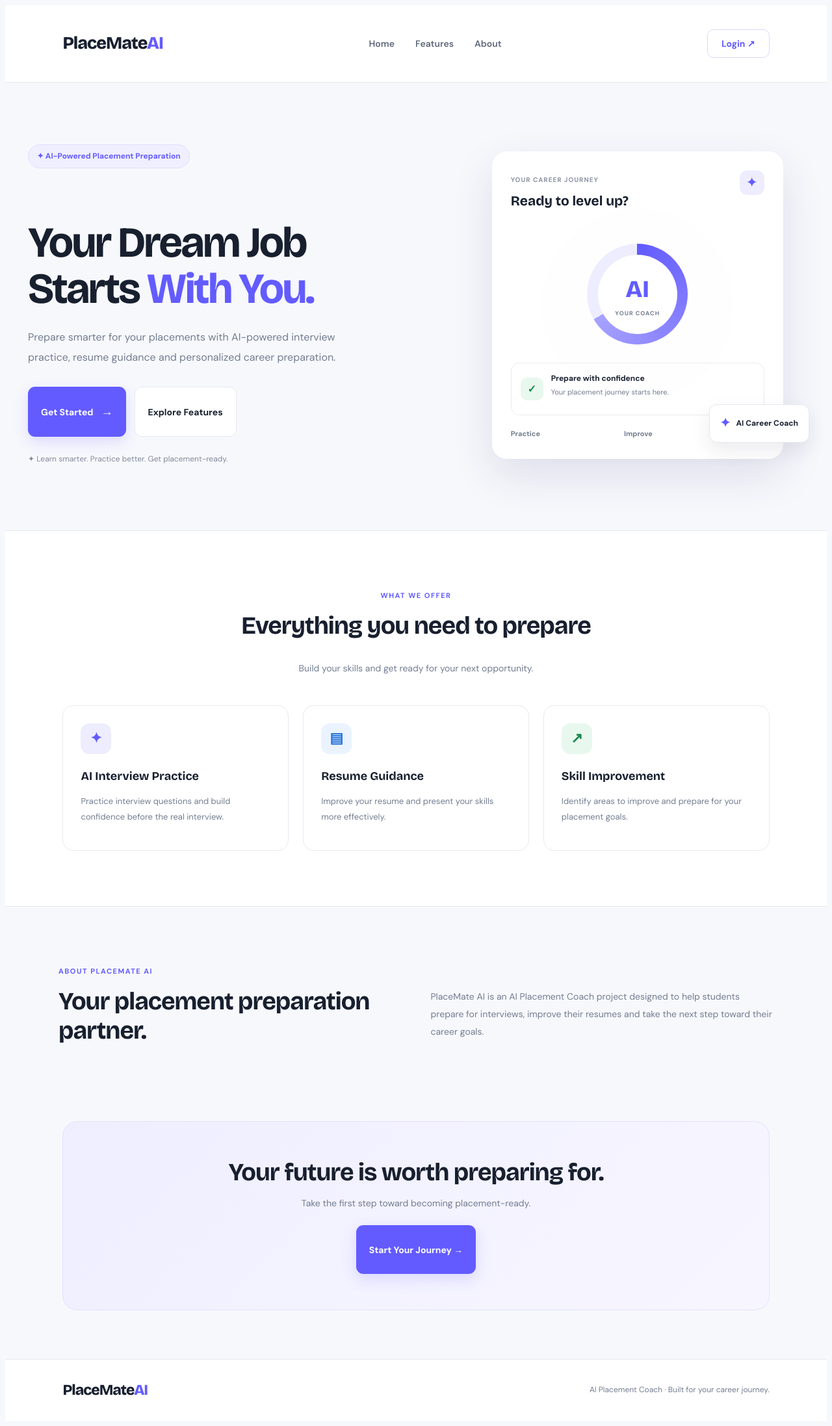
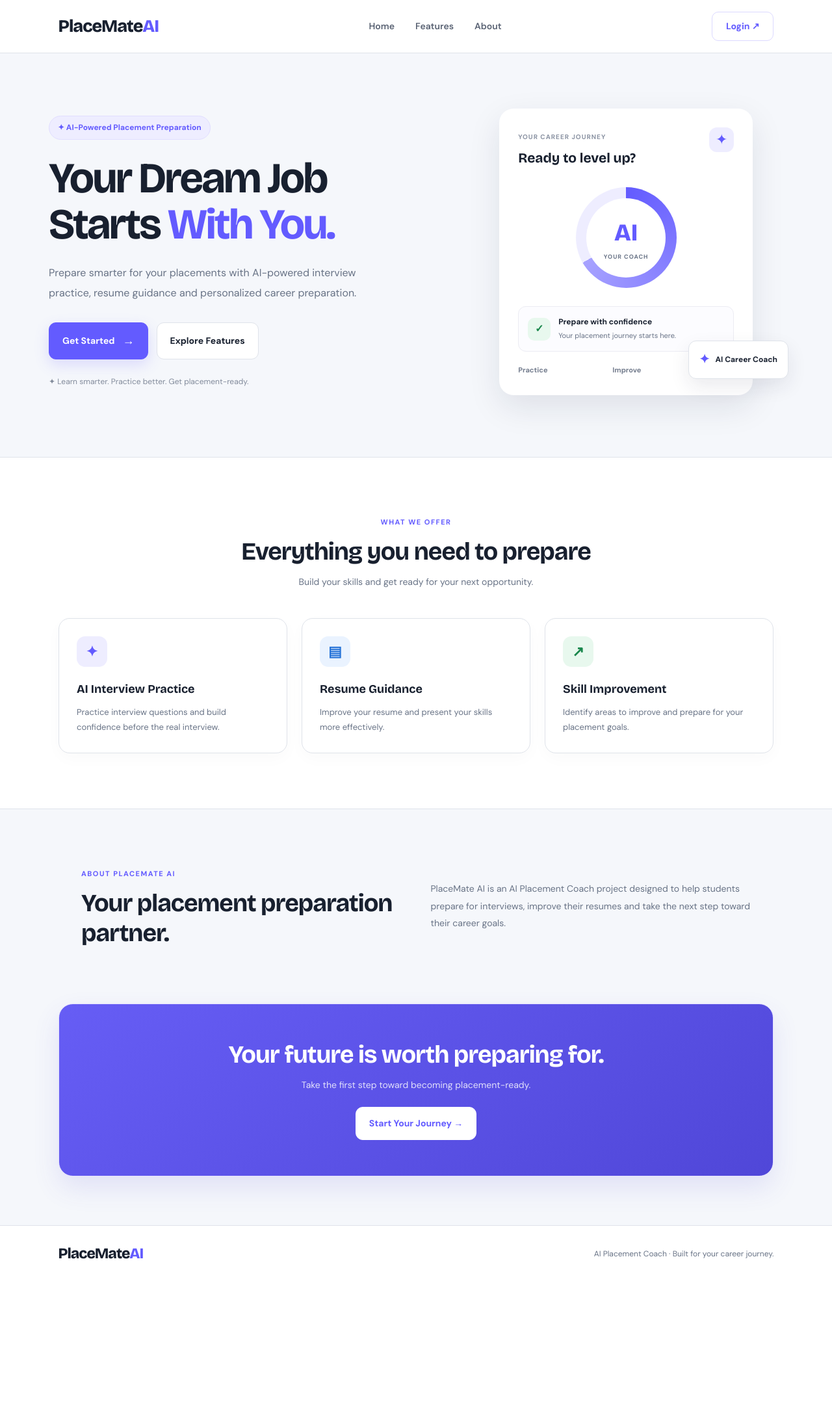
Before and after one commit to bhushan2003hy/Ai-coach, a Django app: page / in a window 1280 px wide. Shown: the whole page at 65% size. After the commit the page ends 1937 px from the top, so only its background shows below. Run offline with Django 5.2, Linux system fonts and the light colour scheme.

Commit message:
home page themase

````diff
--- a/static/home.css
+++ b/static/home.css
@@ -1,7 +1,7 @@
-```css
-/* ==============================
-   RESET & VARIABLES
-================================ */
+
+/* ========================================
+   PLACEMATE AI — PROFILE MATCHING THEME
+======================================== */
 
 * {
     margin: 0;
@@ -11,12 +11,14 @@
 
 :root {
     --primary: #635bff;
-    --primary-dark: #5047df;
+    --primary-dark: #5149e5;
     --text: #18202f;
-    --muted: #737d90;
-    --border: #e7e9f0;
-    --background: #f7f8fc;
+    --muted: #687386;
+    --border: #dfe3ea;
+    --background: #f5f7fb;
     --white: #ffffff;
+    --purple-soft: #eeedff;
+    --purple-light: #dcd9ff;
 }
 
 html {
@@ -42,9 +44,9 @@ input {
 }
 
 
-/* ==============================
+/* ========================================
    NAVBAR
-================================ */
+======================================== */
 
 .navbar {
     min-height: 82px;
@@ -53,7 +55,7 @@ input {
     align-items: center;
     justify-content: space-between;
     gap: 25px;
-    background: rgba(255, 255, 255, 0.96);
+    background: rgba(255, 255, 255, 0.97);
     border-bottom: 1px solid var(--border);
 }
 
@@ -76,7 +78,7 @@ input {
 }
 
 .navbar nav a {
-    color: #5f687a;
+    color: #596273;
     font-size: 14px;
     font-weight: 600;
     transition: color 0.2s ease;
@@ -87,31 +89,35 @@ input {
 }
 
 .login-btn {
+    display: inline-flex;
+    align-items: center;
+    justify-content: center;
+    padding: 10px 21px;
     border: 1px solid #dcd9ff;
+    border-radius: 10px;
+    background: var(--white);
     color: var(--primary);
-    padding: 10px 21px;
-    border-radius: 10px;
     font-size: 14px;
     font-weight: 700;
-    background: white;
     white-space: nowrap;
-    transition: background 0.2s ease, transform 0.2s ease;
+    transition: all 0.2s ease;
 }
 
 .login-btn:hover {
-    background: #f0efff;
-    transform: translateY(-1px);
+    background: var(--purple-soft);
+    border-color: var(--primary);
+    transform: translateY(-2px);
 }
 
 
-/* ==============================
+/* ========================================
    HERO SECTION
-================================ */
+======================================== */
 
 .hero {
     max-width: 1200px;
     margin: auto;
-    padding: 95px 35px 100px;
+    padding: 85px 35px 95px;
     display: grid;
     grid-template-columns: 1.1fr 0.9fr;
     align-items: center;
@@ -130,7 +136,7 @@ input {
     margin-bottom: 24px;
     border: 1px solid #e1deff;
     border-radius: 30px;
-    background: #f0efff;
+    background: var(--purple-soft);
     color: var(--primary);
     font-size: 12px;
     font-weight: 700;
@@ -182,12 +188,14 @@ input {
 
 .primary-btn {
     background: var(--primary);
-    color: white;
+    color: var(--white);
+    border: 1px solid var(--primary);
     box-shadow: 0 8px 22px rgba(99, 91, 255, 0.18);
 }
 
 .primary-btn:hover {
     background: var(--primary-dark);
+    border-color: var(--primary-dark);
     transform: translateY(-2px);
     box-shadow: 0 11px 25px rgba(99, 91, 255, 0.24);
 }
@@ -197,13 +205,14 @@ input {
 }
 
 .secondary-btn {
-    background: white;
+    background: var(--white);
     border: 1px solid var(--border);
     color: var(--text);
 }
 
 .secondary-btn:hover {
     border-color: var(--primary);
+    background: #faf9ff;
     color: var(--primary);
     transform: translateY(-2px);
 }
@@ -215,9 +224,9 @@ input {
 }
 
 
-/* ==============================
+/* ========================================
    HERO VISUAL CARD
-================================ */
+======================================== */
 
 .hero-visual {
     min-height: 390px;
@@ -233,7 +242,7 @@ input {
     width: 310px;
     height: 310px;
     border-radius: 50%;
-    background: #e9e7ff;
+    background: #e5e3ff;
     filter: blur(5px);
 }
 
@@ -242,10 +251,10 @@ input {
     z-index: 1;
     width: min(100%, 390px);
     padding: 28px;
-    border: 1px solid rgba(255, 255, 255, 0.8);
-    border-radius: 23px;
-    background: rgba(255, 255, 255, 0.96);
-    box-shadow: 0 25px 65px rgba(45, 43, 100, 0.12);
+    border: 1px solid rgba(255, 255, 255, 0.85);
+    border-radius: 22px;
+    background: var(--white);
+    box-shadow: 0 18px 50px rgba(20, 30, 55, 0.10);
 }
 
 .visual-top {
@@ -275,7 +284,7 @@ input {
     height: 38px;
     flex-shrink: 0;
     border-radius: 12px;
-    background: #eeedff;
+    background: var(--purple-soft);
     color: var(--primary);
     font-size: 22px;
 }
@@ -302,7 +311,7 @@ input {
     width: 122px;
     height: 122px;
     border-radius: 50%;
-    background: white;
+    background: var(--white);
     display: flex;
     align-items: center;
     justify-content: center;
@@ -332,7 +341,8 @@ input {
     gap: 12px;
     padding: 14px;
     border: 1px solid #ececf3;
-    border-radius: 13px;
+    border-radius: 12px;
+    background: #fcfcff;
 }
 
 .check-icon {
@@ -382,7 +392,7 @@ input {
     gap: 9px;
     border: 1px solid var(--border);
     border-radius: 12px;
-    background: white;
+    background: var(--white);
     box-shadow: 0 12px 30px rgba(35, 38, 70, 0.09);
     font-size: 12px;
     font-weight: 700;
@@ -394,13 +404,13 @@ input {
 }
 
 
-/* ==============================
+/* ========================================
    FEATURES SECTION
-================================ */
+======================================== */
 
 .features {
     padding: 85px 7%;
-    background: white;
+    background: var(--white);
     border-top: 1px solid var(--border);
     border-bottom: 1px solid var(--border);
 }
@@ -451,7 +461,8 @@ input {
     padding: 27px;
     border: 1px solid var(--border);
     border-radius: 17px;
-    background: white;
+    background: var(--white);
+    box-shadow: 0 8px 25px rgba(20, 30, 55, 0.025);
     transition:
         transform 0.25s ease,
         border-color 0.25s ease,
@@ -461,7 +472,7 @@ input {
 .feature-card:hover {
     transform: translateY(-4px);
     border-color: #c9c5ff;
-    box-shadow: 0 15px 35px rgba(35, 38, 70, 0.06);
+    box-shadow: 0 15px 35px rgba(35, 38, 70, 0.07);
 }
 
 .feature-icon {
@@ -476,8 +487,8 @@ input {
 }
 
 .feature-icon.purple {
-    color: #635bff;
-    background: #eeedff;
+    color: var(--primary);
+    background: var(--purple-soft);
 }
 
 .feature-icon.blue {
@@ -503,7 +514,7 @@ input {
 }
 
 
-/* FEATURE REVEAL ANIMATION */
+/* FEATURE REVEAL — home.js compatible */
 
 .feature-card.reveal {
     opacity: 0;
@@ -521,9 +532,9 @@ input {
 }
 
 
-/* ==============================
+/* ========================================
    ABOUT SECTION
-================================ */
+======================================== */
 
 .about {
     max-width: 1100px;
@@ -546,17 +557,19 @@ input {
 }
 
 
-/* ==============================
+/* ========================================
    CALL TO ACTION
-================================ */
+======================================== */
 
 .cta {
     margin: 0 7% 75px;
     padding: 55px 25px;
     text-align: center;
     border: 1px solid #e4e1ff;
-    border-radius: 23px;
-    background: linear-gradient(135deg, #efeeff, #f7f6ff);
+    border-radius: 22px;
+    background: linear-gradient(145deg, #665df5, #5047d8);
+    color: var(--white);
+    box-shadow: 0 18px 40px rgba(80, 71, 216, 0.12);
 }
 
 .cta h2 {
@@ -566,14 +579,26 @@ input {
 
 .cta p {
     margin: 13px 0 23px;
-    color: var(--muted);
+    color: rgba(255, 255, 255, 0.82);
     font-size: 14px;
 }
 
+.cta .primary-btn {
+    background: var(--white);
+    color: var(--primary);
+    border-color: var(--white);
+    box-shadow: none;
+}
 
-/* ==============================
+.cta .primary-btn:hover {
+    background: var(--purple-soft);
+    color: var(--primary-dark);
+}
+
+
+/* ========================================
    FOOTER
-================================ */
+======================================== */
 
 footer {
     display: flex;
@@ -582,7 +607,7 @@ footer {
     align-items: center;
     gap: 15px;
     padding: 25px 7%;
-    background: white;
+    background: var(--white);
     border-top: 1px solid var(--border);
 }
 
@@ -596,9 +621,9 @@ footer p {
 }
 
 
-/* ==============================
+/* ========================================
    TABLET RESPONSIVE
-================================ */
+======================================== */
 
 @media (max-width: 850px) {
     .navbar {
@@ -645,9 +670,9 @@ footer p {
 }
 
 
-/* ==============================
+/* ========================================
    MOBILE RESPONSIVE
-================================ */
+======================================== */
 
 @media (max-width: 520px) {
     .navbar {
@@ -743,9 +768,9 @@ footer p {
 }
 
 
-/* ==============================
+/* ========================================
    VERY SMALL SCREENS
-================================ */
+======================================== */
 
 @media (max-width: 360px) {
     .navbar nav {
@@ -774,9 +799,9 @@ footer p {
 }
 
 
-/* ==============================
+/* ========================================
    REDUCED MOTION ACCESSIBILITY
-================================ */
+======================================== */
 
 @media (prefers-reduced-motion: reduce) {
     html {
@@ -796,4 +821,3 @@ footer p {
         transform: none;
     }
 }
-```
````
